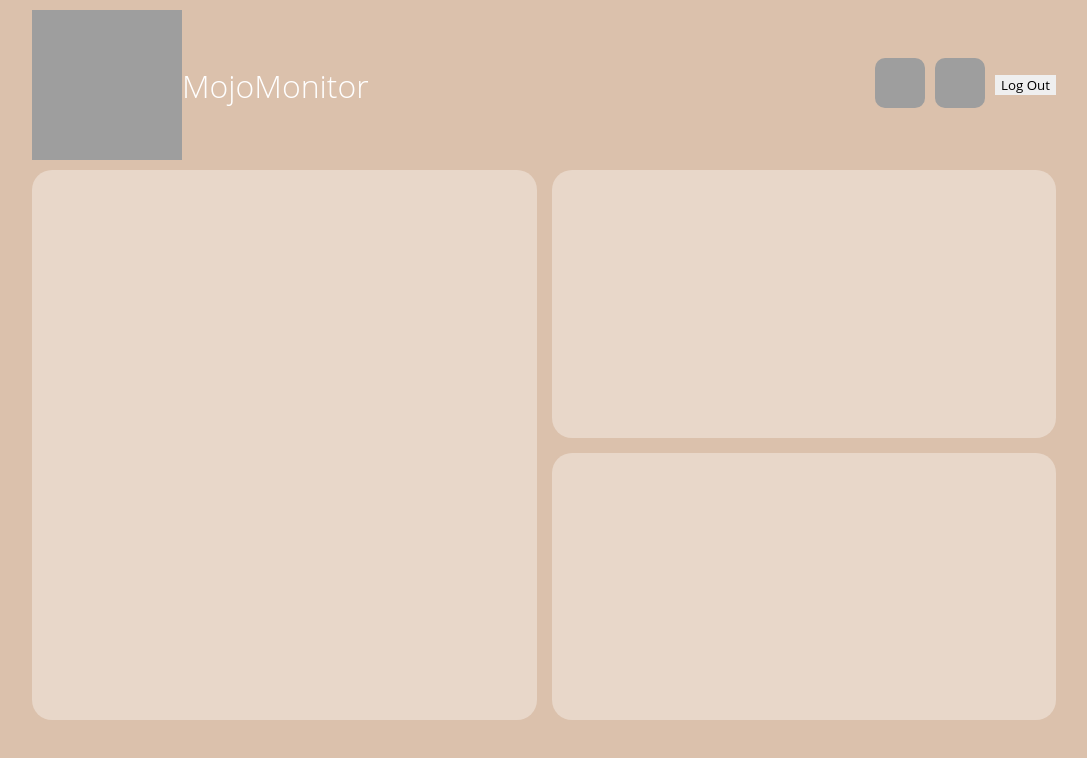
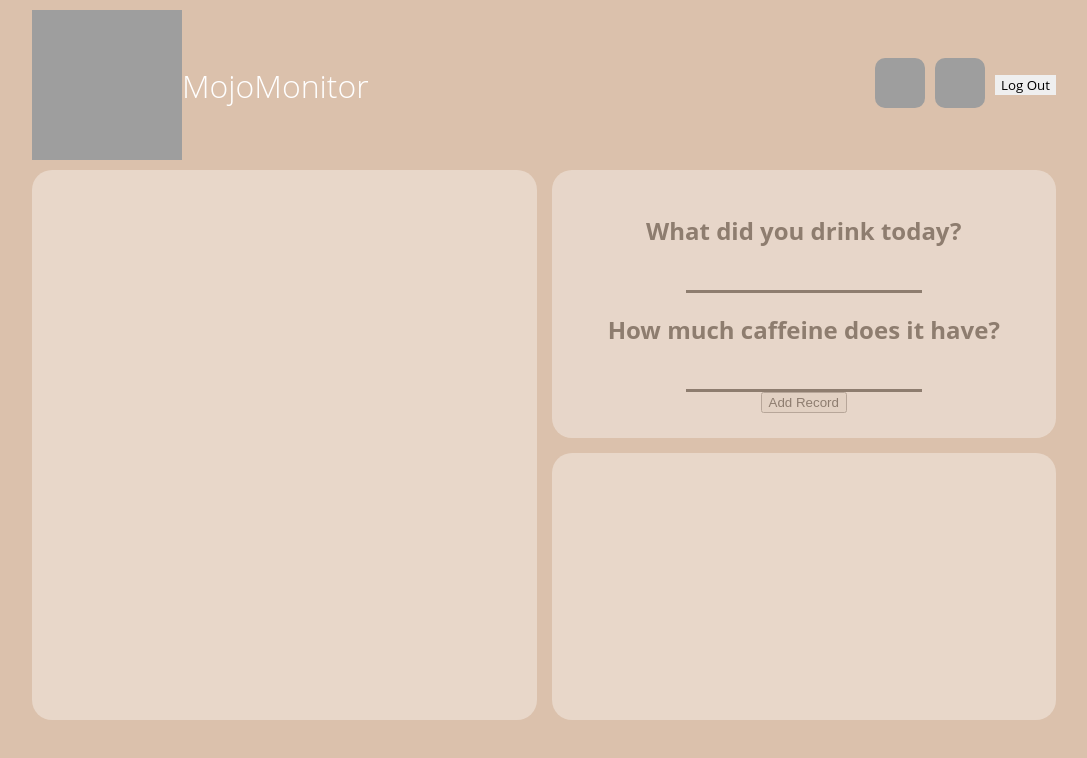
Before and after one commit to libioco/caffeine-tracker, a React (Vite) app in the folder frontend/: page / in a window 1280 px wide. Shown: the top 758 px of the page, without its empty margins (96-1183 px from the left). Built offline with nearby package versions, Linux system fonts and the light colour scheme; grey boxes are pictures that could not be loaded.

Commit message:
Fix add record in home

```diff
--- a/frontend/src/pages/Home.jsx
+++ b/frontend/src/pages/Home.jsx
@@ -4,11 +4,55 @@ import { Link } from "react-router-dom";
 import "./css/home.css";
 
 const Home = () => {
+	var user = JSON.parse(localStorage.getItem("user_data"));
+	var newDrinkName;
+	var newCaffeine;
+
+	const doAddRecord = async (event) => {
+		var userId = user.id;
+
+		event.preventDefault();
+		var obj = {
+			userId: userId,
+			drinkName: newDrinkName.value,
+			caffeineIntake: newCaffeine.value,
+		};
+
+		console.log(obj);
+
+		var js = JSON.stringify(obj);
+
+		try {
+			const response = await fetch("http://localhost:3000/api/addRecord", {
+				method: "POST",
+				body: js,
+				headers: { "Content-Type": "application/json" },
+			});
+
+			var res = JSON.parse(await response.text());
+
+			if (res.error.length > 0) {
+				alert("ERROR: Cannot add record.");
+			}
+		} catch (e) {
+			alert(e.toString());
+			return;
+		}
+	};
+
 	return (
 		<div class="home">
 			<div className="left-container"></div>
 			<div className="right-container">
-				<div className="top"></div>
+				<div className="top">
+					<h2>What did you drink today?</h2>
+					<input id="newDrinkName" type="text" ref={(c) => (newDrinkName = c)} />
+					<h2>How much caffeine does it have?</h2>
+					<input id="newCaffeine" type="number" ref={(c) => (newCaffeine = c)} />
+					<button type="submit" onClick={doAddRecord}>
+						Add Record
+					</button>
+				</div>
 				<div className="bottom"></div>
 			</div>
 		</div>
--- a/frontend/src/pages/css/home.css
+++ b/frontend/src/pages/css/home.css
@@ -1,4 +1,5 @@
 .home {
+    color: black;
     display: flex;
     flex-direction: row;
     width: 1024px;
@@ -24,9 +25,21 @@
 }
 
 .top {
+    display: flex;
+    flex-direction: column;
+    justify-content: center;
+    align-items: center;
     opacity: 35%;
     background-color: white;
     flex: 1;
+}
+
+.top input {
+    border: none;
+    border-bottom: solid;
+    font-size: 18px;
+    text-align: center;
+
 }
 
 .bottom {
```
